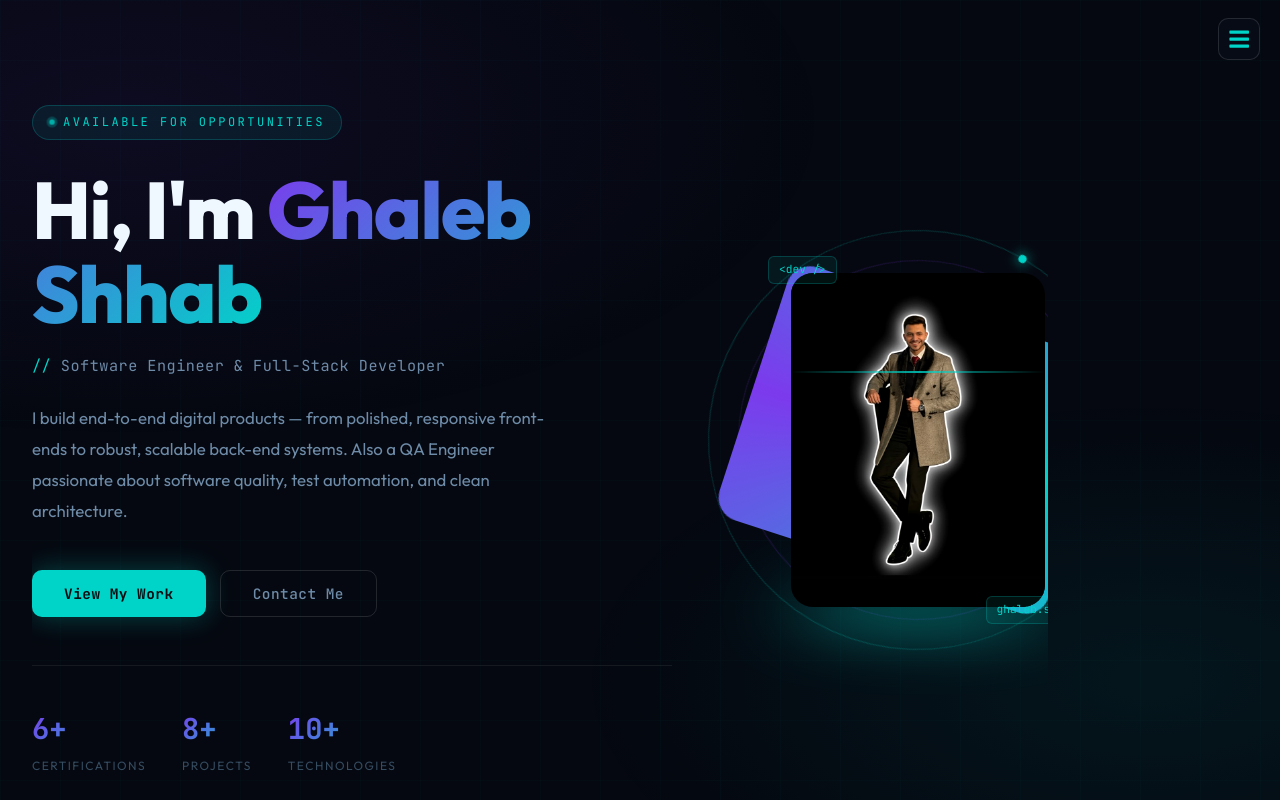
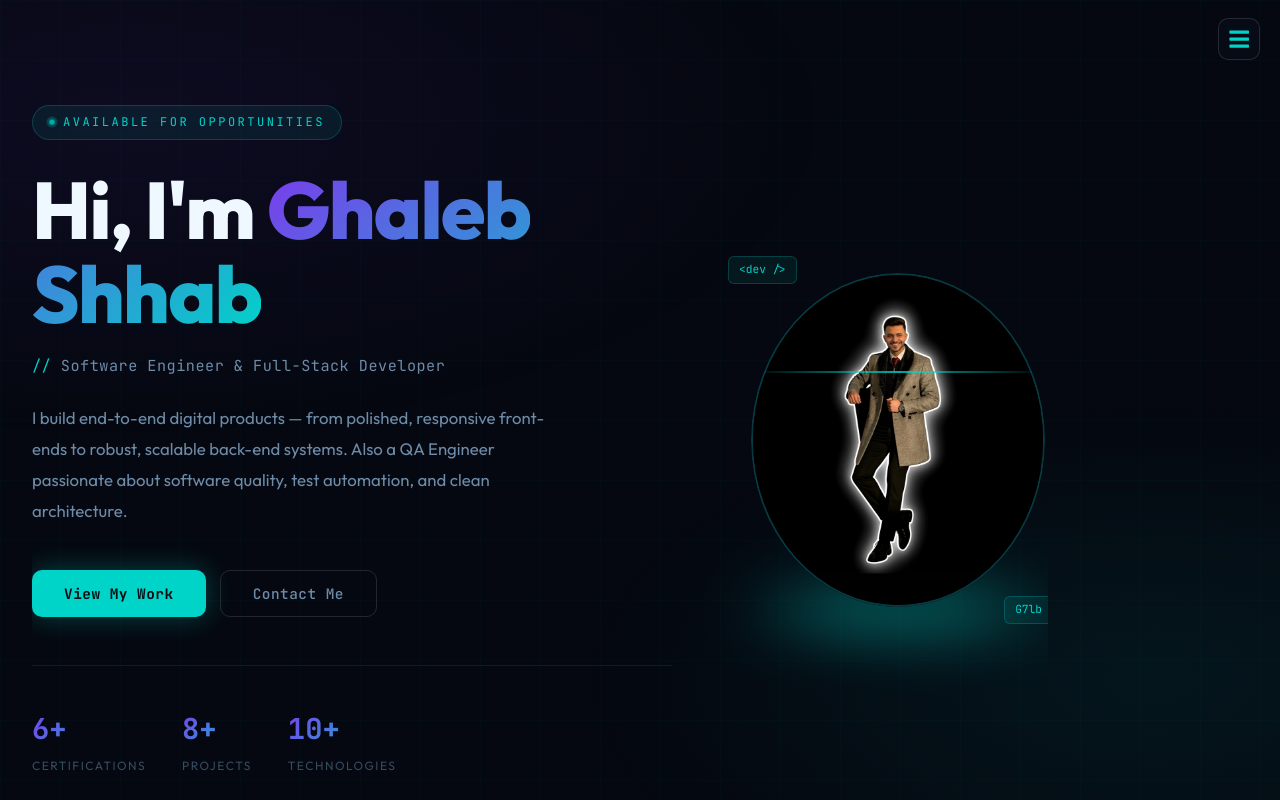
Before and after one commit to ghalebshhab/Portfolio1, a React (Vite) app: page / in a window 1280 px wide. Shown: the top 800 px of the page. Built offline with nearby package versions, Linux system fonts and the light colour scheme.

Commit message:
photo edited

```diff
--- a/src/App.css
+++ b/src/App.css
@@ -67,29 +67,27 @@ body::after {
 /* ════════════════════════════════════════════
    LOADER
 ════════════════════════════════════════════ */
+/* --- 1. LOADER --- */
 #loader {
-  position: fixed; inset: 0; z-index: 9999;
-  background: var(--bg);
-  display: flex; flex-direction: column;
-  align-items: center; justify-content: center; gap: 24px;
+  position: fixed; inset: 0; background: #000; z-index: 9999;
+  display: flex; align-items: center; justify-content: center;
+  font-family: 'JetBrains Mono', monospace;
 }
-
 .loading-text {
-  font-family: 'JetBrains Mono', monospace;
-  font-size: 1.1rem;
+  font-size: 1.5rem;
   color: transparent;
   background: var(--grad);
+  background-clip: text;
   -webkit-background-clip: text;
-  background-clip: text;
+  border-right: 2px solid var(--cyan);
+  animation: typing 4.25s steps(30, end), blink 0.75s step-end infinite;
+  -webkit-animation: typing 4.25s steps(30, end), blink 0.75s step-end infinite;
   white-space: nowrap;
   overflow: hidden;
   width: 0;
-  border-right: 2px solid var(--cyan);
-  animation: typing 3.8s steps(35, end) forwards, blink 0.75s step-end infinite;
 }
-
 @keyframes typing { to { width: 100%; } }
-@keyframes blink  { 50% { border-color: transparent; } }
+@keyframes blink { 50% { border-color: transparent; } }
 
 /* ════════════════════════════════════════════
    NAVIGATION
@@ -338,53 +336,48 @@ header {
 }
 
 /* Rings */
-.ring {
-  position: absolute; border-radius: 50%;
-  border: 1px solid var(--cyan-line);
-}
-.ring-1 { width: 420px; height: 420px; animation: rotRing 18s linear infinite; }
-.ring-2 { width: 360px; height: 360px; animation: rotRing 14s linear infinite reverse;
-          border-color: rgba(124,58,237,0.2); }
-.ring-3 { width: 300px; height: 300px; animation: rotRing 10s linear infinite;
-          border-style: dashed; border-color: rgba(0,212,200,0.1); }
 
-@keyframes rotRing { to { transform: rotate(360deg); } }
 
-/* Ring dots */
-.ring-1::before, .ring-2::before {
-  content: ''; position: absolute;
-  width: 8px; height: 8px; border-radius: 50%;
-  background: var(--cyan); top: -4px; left: 50%; transform: translateX(-50%);
-  box-shadow: 0 0 12px var(--cyan);
-}
-.ring-2::before { background: var(--purple); box-shadow: 0 0 12px var(--purple); }
+
 
 /* Photo container */
 .photo-container {
-  position: relative; width: 260px; height: 340px; z-index: 2;
+  position: relative; width: 300px; height: 340px; z-index: 2;
 }
 
-/* Neon frame */
-.photo-neon-frame {
-  position: absolute; inset: -3px; border-radius: 24px;
-  background: conic-gradient(var(--cyan), var(--purple), var(--cyan));
-  animation: rotFrame 5s linear infinite;
-  z-index: 0;
-}
+
 
 @keyframes rotFrame { to { transform: rotate(360deg); } }
 
 .photo-neon-inner {
-  position: absolute; inset: 3px; border-radius: 22px;
-  background: var(--bg1); z-index: 1;
+  position: absolute;
+  inset: 3px;
+  border-radius: 50%;
+  background: var(--bg1);
+  z-index: 1;
   overflow: hidden;
+  -webkit-border-radius: 50%;
+  -moz-border-radius: 50%;
+  -ms-border-radius: 50%;
+  -o-border-radius: 50%;
 }
 
 .hero-image {
-  width: 100%; height: 100%;
-  object-fit: cover; object-position: top center;
-  display: block; position: relative; z-index: 1;
+  width: 100%;
+  height: 100%;
+  object-fit: cover;
+  object-position: top center;
+  display: block;
+  position: relative;
+  z-index: 1;
   filter: contrast(1.05) brightness(1.0);
+  border-radius: 50%;
+  -webkit-border-radius: 50%;
+  -moz-border-radius: 50%;
+  -ms-border-radius: 50%;
+  -o-border-radius: 50%;
+  border: 2px solid var(--cyan-line);
+
 }
 
 /* Scan line effect */
@@ -427,7 +420,7 @@ header {
   white-space: nowrap; z-index: 5;
 }
 .code-tag.tl { top: -14px; left: -20px; }
-.code-tag.br { bottom: -14px; right: -20px; }
+.code-tag.br { bottom: -14px; right: -5px; }
 
 /* ════════════════════════════════════════════
    ABOUT
--- a/src/App.jsx
+++ b/src/App.jsx
@@ -176,9 +176,7 @@ export default function App() {
 
                 {/* PHOTO */}
                 <div className="hero-image-wrapper">
-                  <div className="ring ring-1"></div>
-                  <div className="ring ring-2"></div>
-                  <div className="ring ring-3"></div>
+
 
                   <div className="photo-container">
                     <div className="photo-neon-frame"></div>
@@ -187,7 +185,7 @@ export default function App() {
                       <div className="photo-scan"></div>
                     </div>
                     <span className="code-tag tl">&lt;dev /&gt;</span>
-                    <span className="code-tag br">ghaleb.sh</span>
+                    <span className="code-tag br">G7lb</span>
                   </div>
 
                   <div className="photo-glow"></div>
@@ -396,8 +394,8 @@ export default function App() {
                     {["Kotlin","Spring Boot","Java","MySQL","REST API"].map((t,i) => <span key={i}>{t}</span>)}
                   </div>
                   <div className="project-links">
-                    <a href="#" target="_blank" rel="noopener noreferrer"><FaGithub /> Frontend Repo</a>
-                    <a href="#" target="_blank" rel="noopener noreferrer"><FaGithub /> Backend Repo</a>
+                    <a href="https://github.com/ziadmq/JoMap" target="_blank" rel="noopener noreferrer"><FaGithub /> Frontend Repo</a>
+                    <a href="https://github.com/ghalebshhab/GraduationProjectv1" target="_blank" rel="noopener noreferrer"><FaGithub /> Backend Repo</a>
                   </div>
                 </div>
 
```
